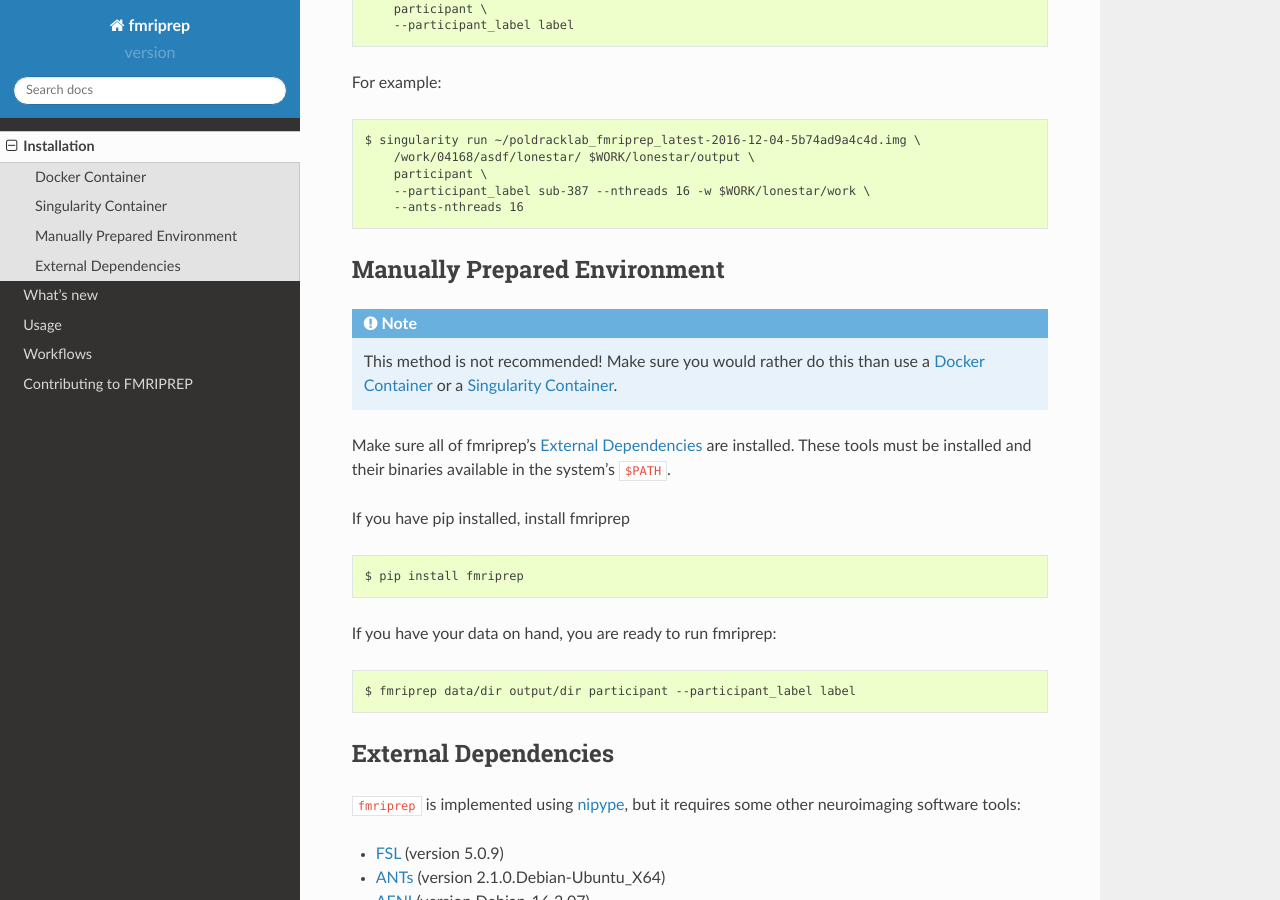
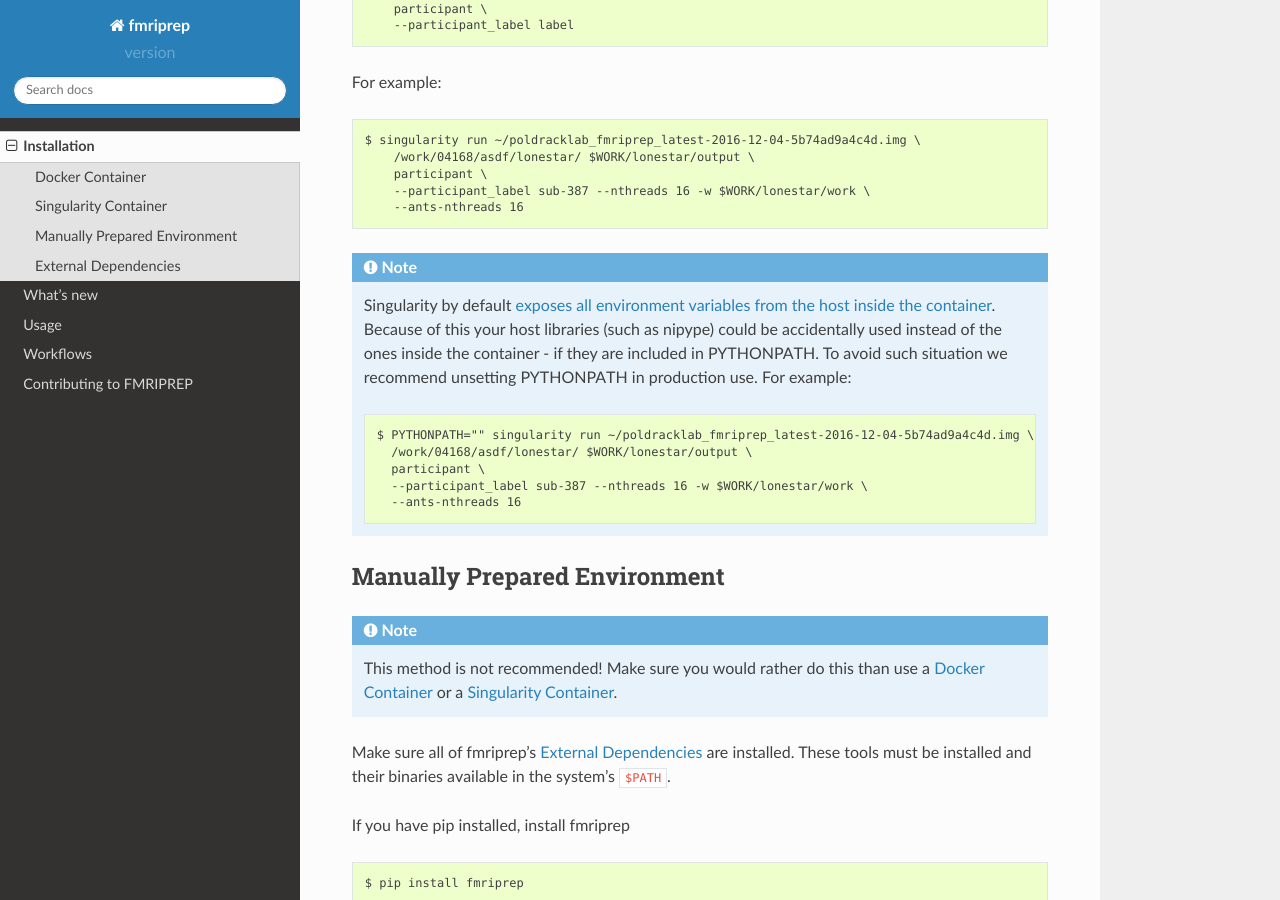
Before and after one commit to yohanchatelain/fmriprep, a Sphinx documentation site: the page built from docs/installation.rst, in a window 1280 px wide and 900 px high, scrolled down 1390 px. Built offline with Sphinx 7.4.7 and the Read the Docs theme 2.0.0, drawn with Linux system fonts in a browser that asks for light colours; the version number could not be read and is left out.

Commit message:
added singularity PYTHONPATH disclaimer

```diff
--- a/docs/installation.rst
+++ b/docs/installation.rst
@@ -66,6 +66,17 @@ For example: ::
         --participant_label sub-387 --nthreads 16 -w $WORK/lonestar/work \
         --ants-nthreads 16
 
+.. note::
+
+   Singularity by default `exposes all environment variables from the host inside the container <https://github.com/singularityware/singularity/issues/445>`_.
+   Because of this your host libraries (such as nipype) could be accidentally used instead of the ones inside the container - if they are included in PYTHONPATH.
+   To avoid such situation we recommend unsetting PYTHONPATH in production use. For example: ::
+
+      $ PYTHONPATH="" singularity run ~/poldracklab_fmriprep_latest-2016-12-04-5b74ad9a4c4d.img \
+        /work/04168/asdf/lonestar/ $WORK/lonestar/output \
+        participant \
+        --participant_label sub-387 --nthreads 16 -w $WORK/lonestar/work \
+        --ants-nthreads 16
 
 Manually Prepared Environment
 =============================
```
